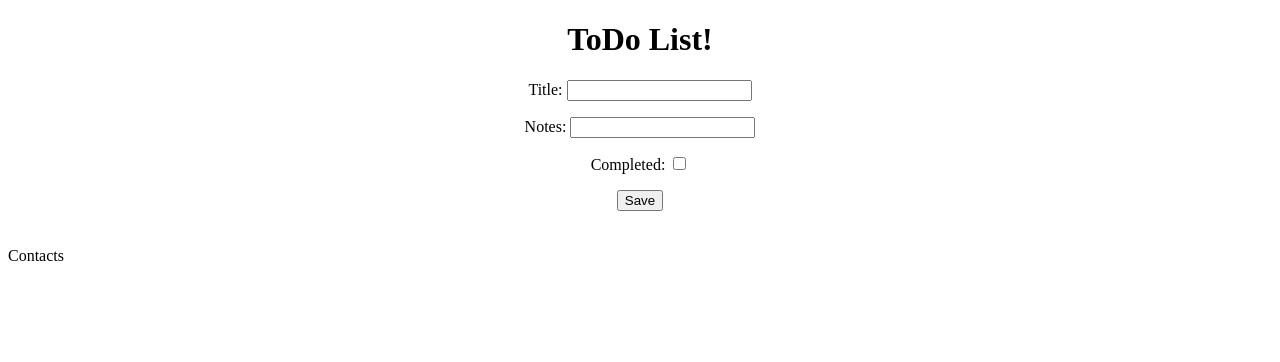
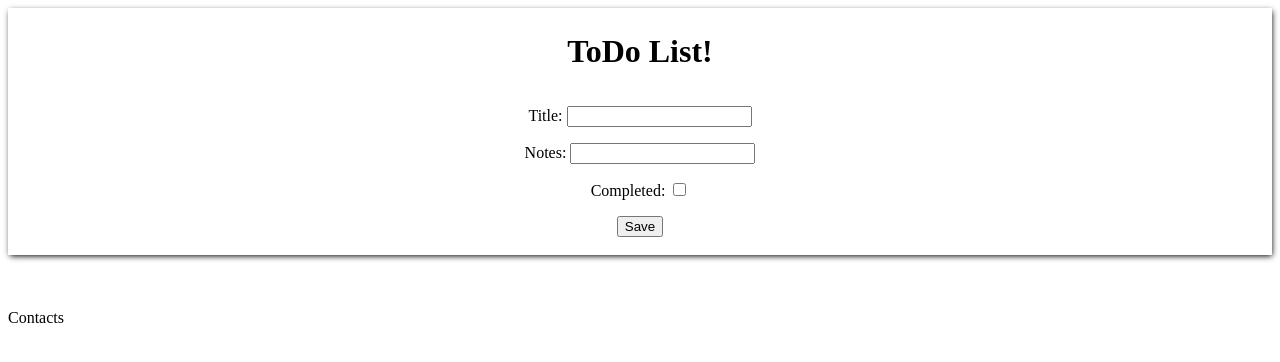
Before and after one commit to ShaneWD/ToDo, a Django app: page / in a window 1280 px wide. Shown: the top 362 px of the page. Run offline with Django 3.2, Linux system fonts and the light colour scheme; data that the repository does not hold is empty.

Commit message:
customized front end; created depth for main & header.

```diff
--- a/main/templates/main/home.html
+++ b/main/templates/main/home.html
@@ -10,8 +10,9 @@
         <link rel="stylesheet" href="{%static 'CSS/style.css'%}">
     </head>
     <body>
-        <header>
-            <h1 style ="text-align:center;" >ToDo List!</h1>
+        <header style="box-shadow: 1px 2px 6px -1px" >
+            <br/>
+            <h1 style ="text-align:center; position: relative; top: -14px;" >ToDo List!</h1>
             {% block header %}
             <form style="text-align:center"method='POST'>
                 {% csrf_token %}
@@ -19,8 +20,10 @@
                 <input type='submit' value='Save'/>
             </form>
             {% endblock header %}
+            <br/>
         </header>
-        <main>
+        <br/>
+        <main style="box-shadow: 1px 2px 6px -1px">
         <!--https://craftcms.stackexchange.com/questions/9071/whats-the-best-way-to-increment-a-number-of-a-class-or-id-->
 
             {% for task in tasks %}
@@ -56,6 +59,7 @@
                             </div>
                     </div>
                 {% endif %}
+                <br/>
             {%endfor %}
 
         </main>
```
Also changed, not shown: db.sqlite3.
